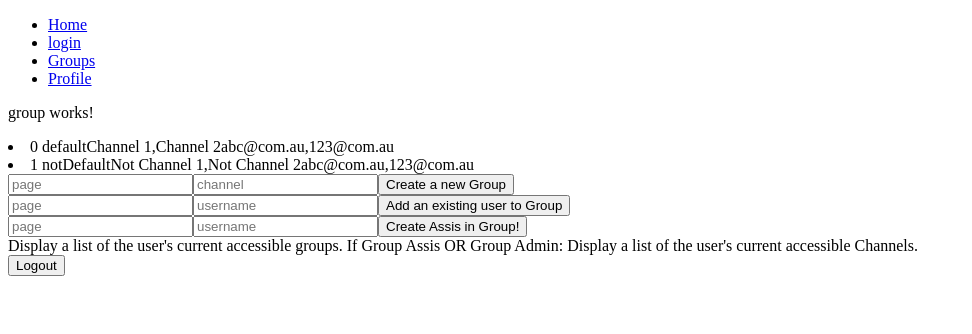
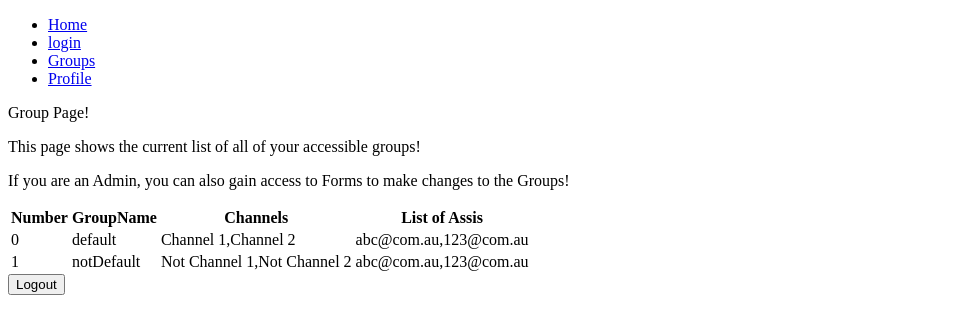
Before and after one commit to Popopz/TeleCord, an Angular app: page /group in a window 1280 px wide. Shown: the top 334 px of the page, without its empty margins (0-972 px from the left). Built offline with nearby package versions, Linux system fonts and the light colour scheme; sample sign-in values are in the browser's storage.

Commit message:
Modified HTML components, for readability.

```diff
--- a/src/app/app.component.css
+++ b/src/app/app.component.css
@@ -0,0 +1,3 @@
+table, th, td {
+    border: 1px solid black;
+  }
--- a/src/app/group/group.component.html
+++ b/src/app/group/group.component.html
@@ -1,10 +1,23 @@
 
-<p>group works!</p>
+<p>Group Page!</p>
+<p>This page shows the current list of all of your accessible groups!</p>
+<p>If you are an Admin, you can also gain access to Forms to make changes to the Groups!</p>
 
-<li *ngFor="let pag of page; index as i;">
-    {{i}} {{pag}}{{channel[i]}}{{assis[i]}}
-</li>
-
+<table>
+  <tr>
+    <th>Number</th>
+    <th>GroupName</th>
+    <th>Channels</th>
+    <th>List of Assis</th>
+  </tr>
+  <tr *ngFor="let pag of page; index as i;">
+    <td>{{i}}</td>
+    <td>{{pag}}</td>
+    <td>{{channel[i]}}</td>
+    <td>{{assis[i]}}</td>
+  </tr>
+</table>
+<ng-template [ngIf]="roles == 'SuperAdmin' || roles == 'GroupAdmin'">
 <div class="container">
   <router-outlet></router-outlet>
   <form #createGroupForm="ngForm" (ngSubmit)="createGroup(createGroupForm.value)">
@@ -26,12 +39,9 @@
       <button>Create Assis in Group!</button>
     </form>
 </div>
+</ng-template>
 <!--
 <li *ngFor="let user of users; index as i; first as isFirst">
     {{i}}/{{users.length}}. {{user}} <span *ngIf="isFirst">default</span>
   </li>
 -->
-Display a list of the user's current accessible groups.
-If Group Assis OR Group Admin:
-
-Display a list of the user's current accessible Channels.
--- a/src/app/group/group.component.ts
+++ b/src/app/group/group.component.ts
@@ -1,3 +1,4 @@
+import { getInterpolationArgsLength } from '@angular/compiler/src/render3/view/util';
 import { Component, OnInit } from '@angular/core';
 import { Router } from '@angular/router';
 import TeleCord from '../../assets/TeleCord.json';
@@ -8,6 +9,26 @@ import TeleCord from '../../assets/TeleCord.json';
   styleUrls: ['./group.component.css']
 })
 export class GroupComponent implements OnInit {
+  roles = this.getRole()
+  getRole(){
+    var listOfRoles = ['User']
+    for (let i = 0; i < TeleCord.user.length; i++){
+      if(TeleCord.user[i].username == localStorage.getItem("username")){
+        listOfRoles = TeleCord.user[i].role;
+        break
+      }
+    }
+    var highestRole;
+    for (let i = 0; i < listOfRoles.length; i++){
+      if (listOfRoles[i] == 'SuperAdmin'){
+        return 'SuperAdmin';
+      }
+      if(listOfRoles[i] == 'GroupAdmin'){
+        highestRole = 'GroupAdmin';
+      }
+    }
+    return highestRole
+  }
   createGroup(thing:any){
     console.log("Creating new Group!");
     var notDuplicate = true;
--- a/src/app/login/login.component.html
+++ b/src/app/login/login.component.html
@@ -1,7 +1,7 @@
-<p>login works!</p>
-Form that asks for Username + Email
+<p>Login Page!</p>
+<p>This page is for logging into TeleCord, please put in your Username + Email into the Form Below</p>
+<p>*Note: that your information will be stored inside of LocalStorage, and you should use the Logout button to logout at any time!</p>
 
-Stores [Username] information in LocalStorage
 <div class="container">
     <router-outlet></router-outlet>
     <form #loginForm="ngForm" (ngSubmit)="loginUser(loginForm.value)">
--- a/src/app/users/users.component.html
+++ b/src/app/users/users.component.html
@@ -1,9 +1,23 @@
-<p>users works!</p>
-
-<li *ngFor="let user of username; index as i;">
-    {{i}} {{user}}{{email[i]}}{{role[i]}}{{groups[i]}}
-</li>
-
+<p>Users Page</p>
+<p>This Page shows your current profile Information, including your Email, Roles, Groups etc.</p>
+<p>If you are a SuperAdmin, then you can also make modifications to Users aswell!</p>
+<table>
+  <tr>
+    <th>Number</th>
+    <th>UserName</th>
+    <th>Email</th>
+    <th>List of Roles</th>
+    <th>List of Groups</th>
+  </tr>
+  <tr *ngFor="let user of username; index as i;">
+    <td>{{i}}</td>
+    <td>{{user}}</td>
+    <td>{{email[i]}}</td>
+    <td>{{role[i]}}</td>
+    <td>{{groups[i]}}</td>
+  </tr>
+</table>
+<ng-template [ngIf]="roles == 'SuperAdmin'">
 <div class="container">
     <router-outlet></router-outlet>
     <form #createForm="ngForm" (ngSubmit)="createUser(createForm.value)">
@@ -17,11 +31,4 @@
         <button>Remove User</button>
       </form>
 </div>
-
-
-Display's the user's current information
-
-If SuperAdmin:
-Display the list of all users
-Add an option to remove one of the users
-Add an option to Create a new user.
+</ng-template>
--- a/src/app/users/users.component.ts
+++ b/src/app/users/users.component.ts
@@ -9,6 +9,26 @@ import TeleCord from '../../assets/TeleCord.json';
   styleUrls: ['./users.component.css']
 })
 export class UsersComponent implements OnInit {
+  roles = this.getRole()
+  getRole(){
+    var listOfRoles = ['User']
+    for (let i = 0; i < TeleCord.user.length; i++){
+      if(TeleCord.user[i].username == localStorage.getItem("username")){
+        listOfRoles = TeleCord.user[i].role;
+        break
+      }
+    }
+    var highestRole;
+    for (let i = 0; i < listOfRoles.length; i++){
+      if (listOfRoles[i] == 'SuperAdmin'){
+        return 'SuperAdmin';
+      }
+      if(listOfRoles[i] == 'GroupAdmin'){
+        highestRole = 'GroupAdmin';
+      }
+    }
+    return highestRole
+  }
   parsedJson: any;
   createUser(thing: any){
     console.log("Creating new User");
```
